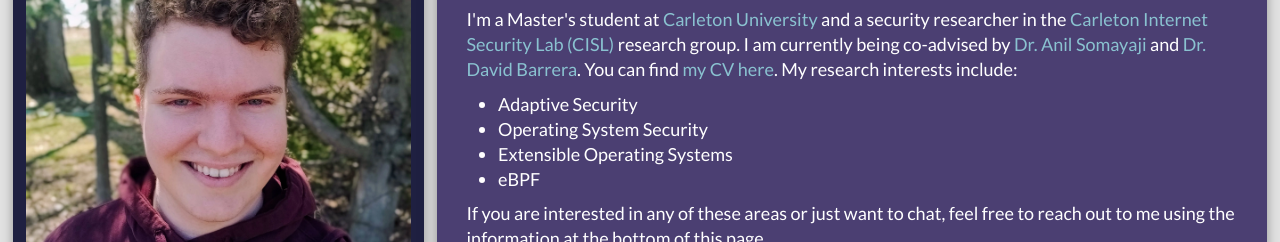
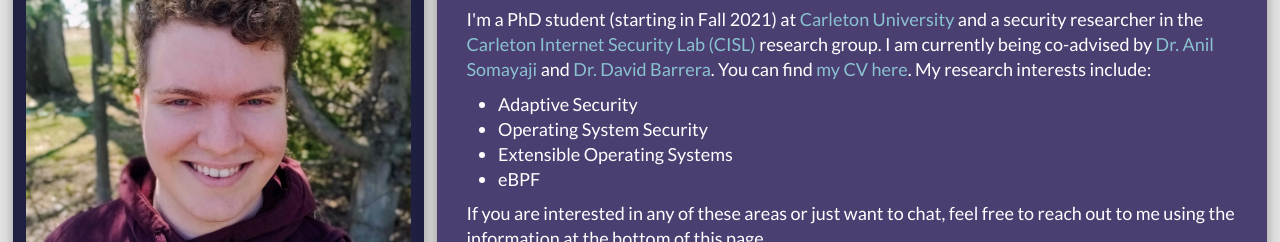
Before and after one commit to willfindlay/academic-homepage, a plain HTML site: page site/index.html in a window 1280 px wide. Shown: the part 79-321 px from the top of the page. Drawn offline with Linux system fonts and the light colour scheme.

Commit message:
Change MCS to PhD

```diff
--- a/site/index.html
+++ b/site/index.html
@@ -45,7 +45,7 @@
         About Me
       -->
       <h1 id='about'>About Me</h1>
-        I'm a Master's student at
+        I'm a PhD student (starting in Fall 2021) at
         <a href="https://carleton.ca" target="_blank">Carleton University</a>
         and a security researcher in the
         <a href="https://www.cisl.carleton.ca/people.html" target="_blank">Carleton Internet Security Lab (CISL)</a> research group.
```
